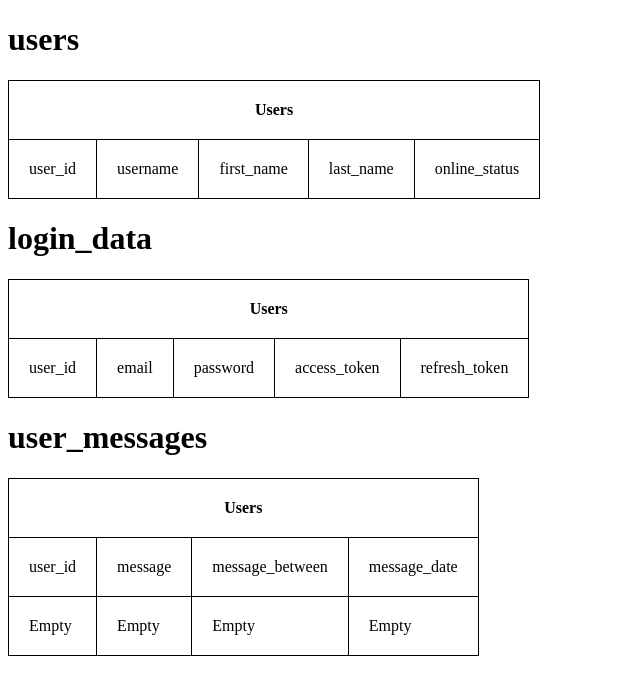
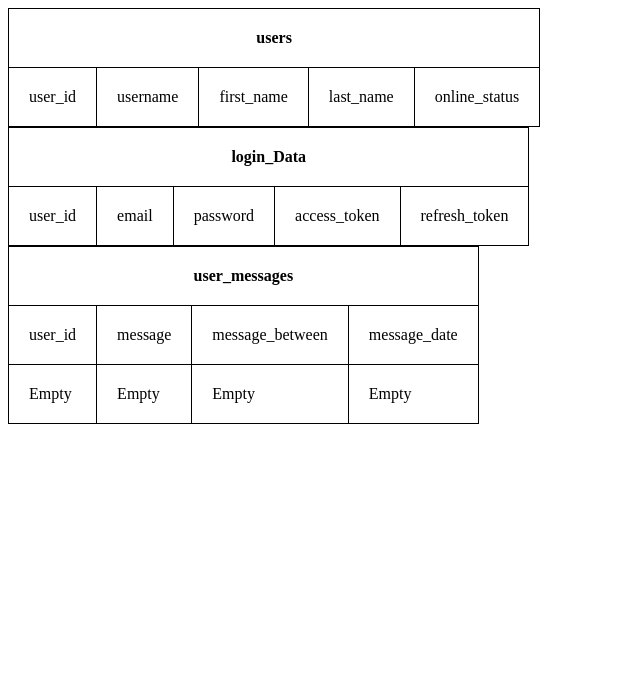
Before and after one commit to yayimadinosaur/msgr, a Flask app: page /psql in a window 1280 px wide. Shown: the top 695 px of the page, without its empty margins (0-640 px from the left). Run offline with Flask 2, Linux system fonts and the light colour scheme; data that the repository does not hold is empty; some libraries are stand-ins or nearby versions.

Commit message:
removed unnecessary h1 tags

```diff
--- a/flask_project/server/templates/psql.jinja2
+++ b/flask_project/server/templates/psql.jinja2
@@ -8,10 +8,9 @@
 
 {% block content1 %}
     <div>
-        <h1>users</h1>
         <table class="tableborder">
             <tr>
-                <th colspan="100%">Users</th>
+                <th colspan="100%">users</th>
             </tr>
             <tr>
                 <td>user_id</td>
@@ -34,10 +33,9 @@
     </div>
 
     <div>
-        <h1>login_data</h1>
         <table class="tableborder">
             <tr>
-                <th colspan="100%">Users</th>
+                <th colspan="100%">login_Data</th>
             </tr>
             <tr>
                 <td>user_id</td>
@@ -60,10 +58,9 @@
     </div>
 
     <div>
-        <h1>user_messages</h1>
         <table class="tableborder">
             <tr>
-                <th colspan="100%">Users</th>
+                <th colspan="100%">user_messages</th>
             </tr>
             <tr>
                 <td>user_id</td>
```
